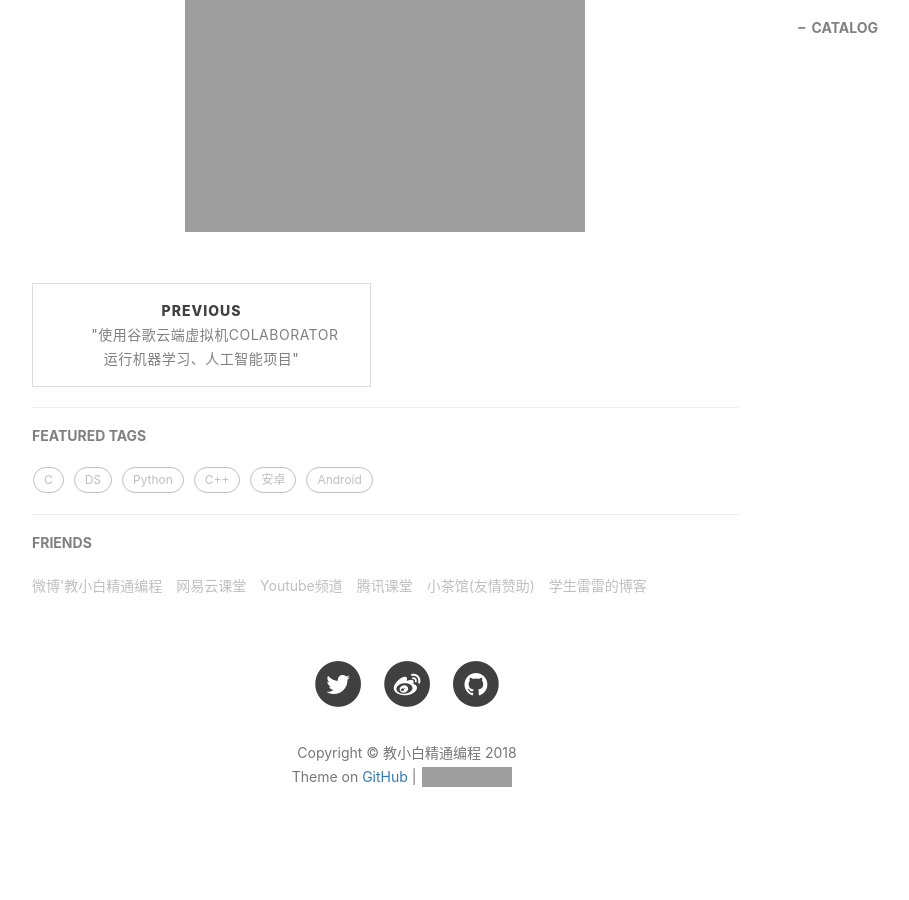
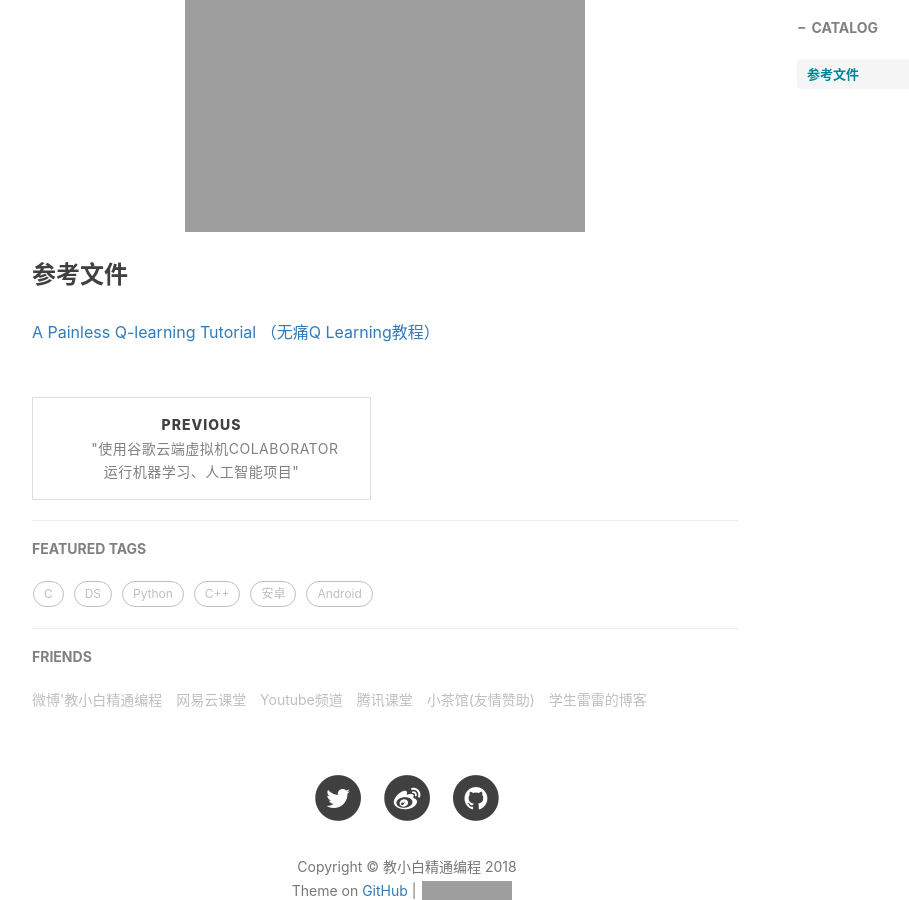
Before and after one commit to xuepro/xuepro.github.io, a Jekyll site: the page built from _posts/2018-05-24-Q Learning 算法的C++实现.md, in a window 1280 px wide and 900 px high, scrolled down 6048 px. Shown: the whole window, without its empty margins (233-1142 px from the left). Built offline with Jekyll 4.4.1, drawn with Linux system fonts in a browser that asks for light colours; nearby versions of some CDN libraries; comment, search, counter and statistics services are not loaded; grey boxes are pictures that could not be loaded.

Commit message:
Update 2018-05-24-Q Learning 算法的C++实现.md

```diff
--- a/_posts/2018-05-24-Q Learning 算法的C++实现.md
+++ b/_posts/2018-05-24-Q Learning 算法的C++实现.md
@@ -307,3 +307,7 @@ int main() {
 结果截图：
 
 ![](.jpg)
+
+### 参考文件
+
+[A Painless Q-learning Tutorial （无痛Q Learning教程）](http://mnemstudio.org/path-finding-q-learning-tutorial.htm)
```
